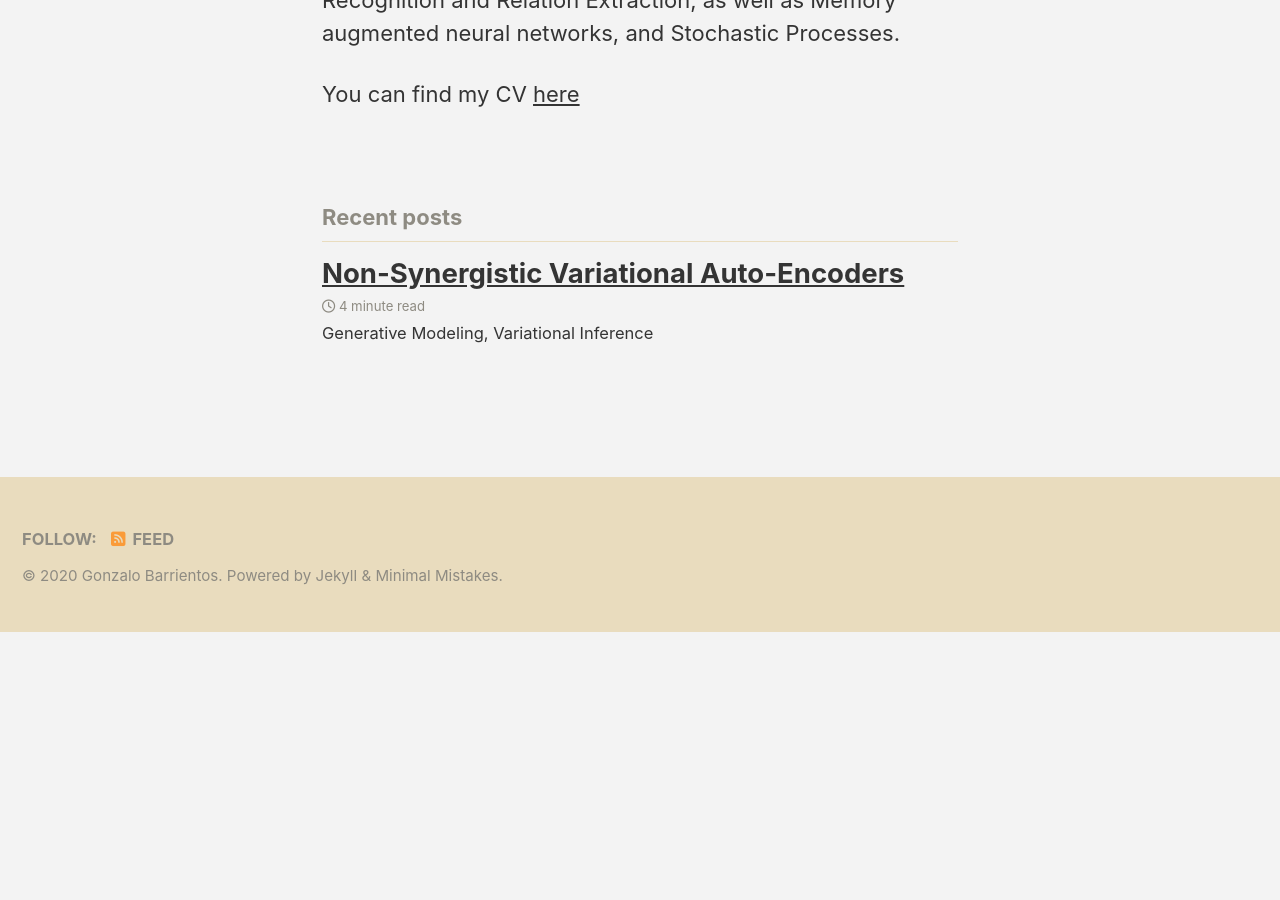
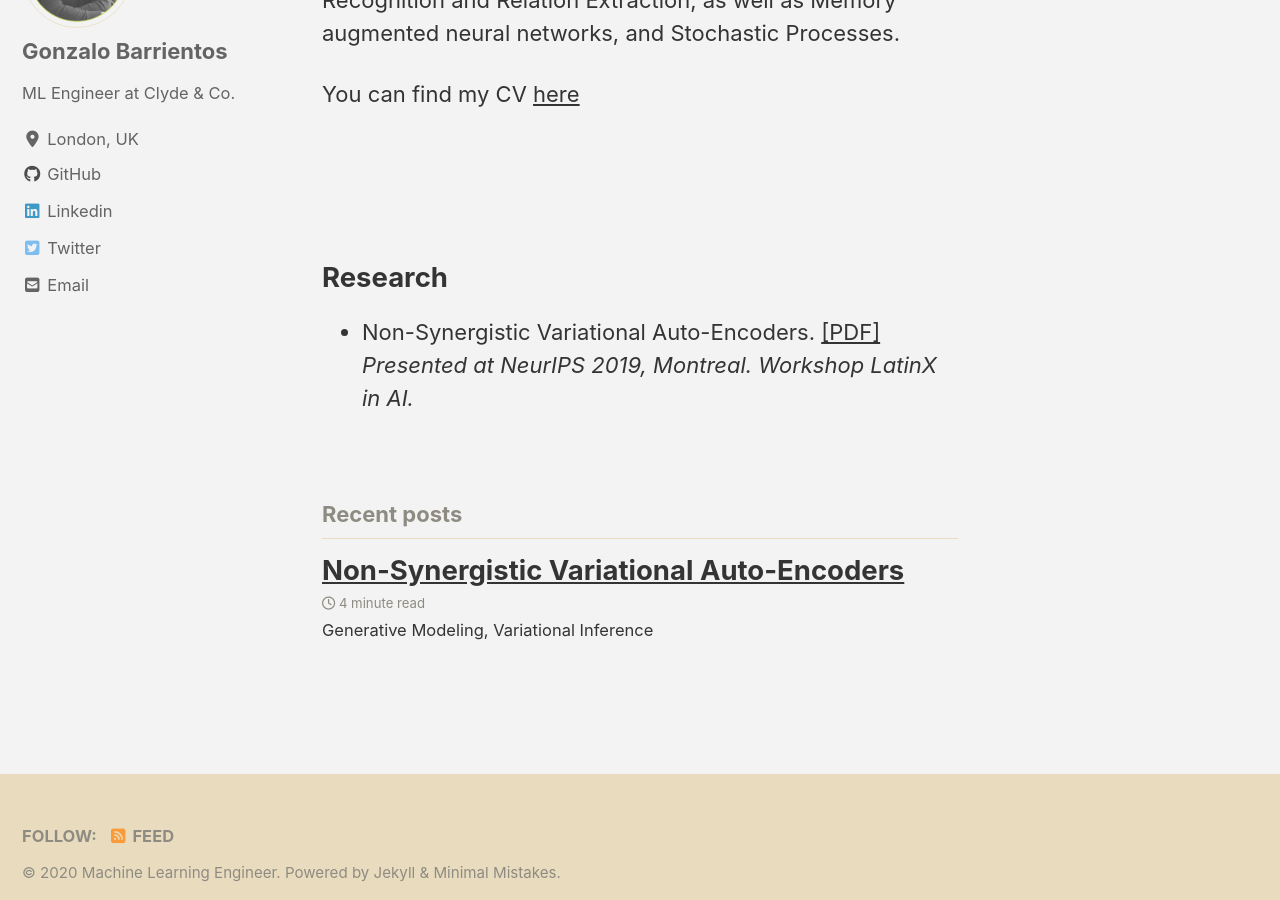
Before and after one commit to Gonzalob90/gonzalob90.github.io, a Jekyll site: the page built from index.html, in a window 1280 px wide and 900 px high, scrolled down 629 px. Built offline with Jekyll 4.4.1, drawn with Linux system fonts in a browser that asks for light colours; cached includes are drawn as plain includes; nearby versions of some CDN libraries; the list of posts is cut into pages by our own code; before the commit the page ends 1261 px from its top, so only the background shows below that.

```diff
--- a/_config.yml
+++ b/_config.yml
@@ -19,7 +19,7 @@ locale                   : "en-US"
 title                    : "Gonzalo Barrientos"
 title_separator          : "-"
 subtitle                 : # site tagline that appears below site title in masthead
-name                     : "Gonzalo Barrientos"
+name                     : "Machine Learning Engineer"
 description              : "Machine Learning Engineer Portfolio."
 url                      : # the base hostname & protocol for your site e.g. "https://mmistakes.github.io"
 baseurl                  : # the subpath of your site, e.g. "/blog"
--- a/_includes/scripts.html
+++ b/_includes/scripts.html
@@ -45,7 +45,8 @@ MathJax = {
     load: ['input/tex-base', 'output/svg', 'ui/menu', '[tex]/physics']
   },
   tex: {
-    packages: ['base', 'require', 'physics']
+    packages: ['base', 'require', 'physics'],
+    inlineMath: [['$', '$'], ['\\(', '\\)']]
   }
 };
 </script>
--- a/index.html
+++ b/index.html
@@ -18,3 +18,12 @@ Before my Master, I completed my B.Sc. in Electro-Mechanical Engineering at "Tec
 
 <p>You can find my CV <a target="_blank" href="https://drive.google.com/file/d/1KQoH1bvhW0IGb3nfMHMq1B2-R0jt_6qn/view?usp=sharing">here</a></p>
 <br/>
+<br/>
+
+<h2>Research</h2>
+<ul>
+  <li>Non-Synergistic Variational Auto-Encoders. <a target="_blank" href="https://drive.google.com/file/d/1NYwtJErl5QBwgWsKn0u_2C9f41owlrrN">[PDF]</a>
+  <i> Presented at NeurIPS 2019, Montreal. Workshop LatinX in AI.</i>
+  </li>
+</ul>
+<br/>
```
Also changed, not shown: _posts/2019-01-01-non-syn-vae.md (+19 -10 lines), images/2_variables.png (added), 5 other files.
